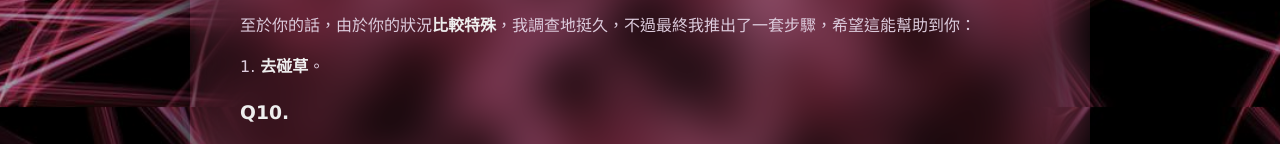
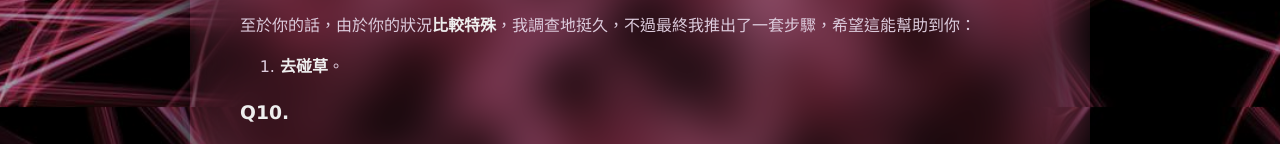
Before and after one commit to boringgameofficial/boringgameofficial.github.io, a plain HTML site: page blog/marshmallow-qa/index.html in a window 1280 px wide. Shown: the part 2293-2437 px from the top of the page. Drawn offline with Linux system fonts and the light colour scheme.

Commit message:
Update index.html

```diff
--- a/blog/marshmallow-qa/index.html
+++ b/blog/marshmallow-qa/index.html
@@ -295,7 +295,8 @@
 <li>按下<strong>發送</strong>，恭喜你成功地用 Marshmallow QA 發送問題給我！！</li>
 </ol>
 <p>至於你的話，由於你的狀況<strong>比較特殊</strong>，我調查地挺久，不過最終我推出了一套步驟，希望這能幫助到你：</p>
-<p>1. <strong>去碰草</strong>。</p>
+<ol>
+<li><strong>去碰草</strong>。</li></ol>
 <h3 id="q10">Q10.</h3>
 <blockquote>
 <p><a href="https://marshmallow-qa.com/messages/66564fa4-8eff-4463-b39b-627328db64e1">打我</a></p>
```
